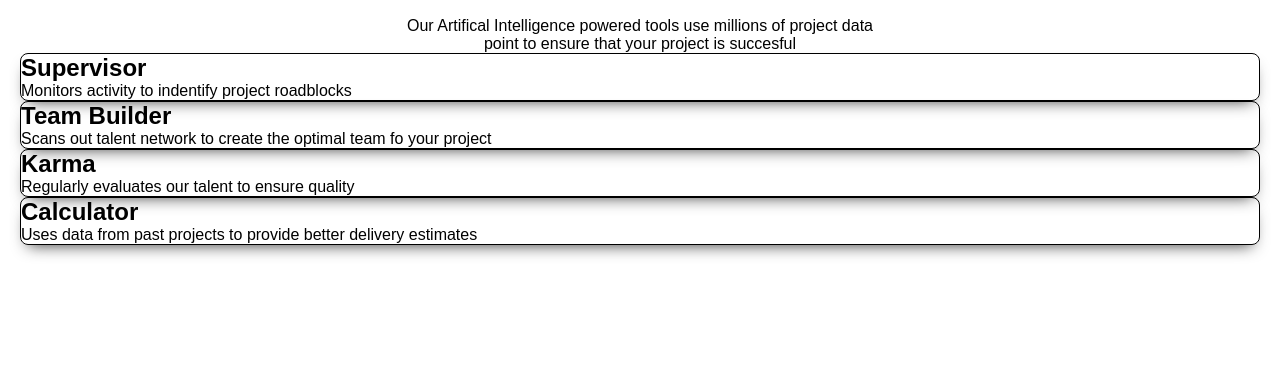
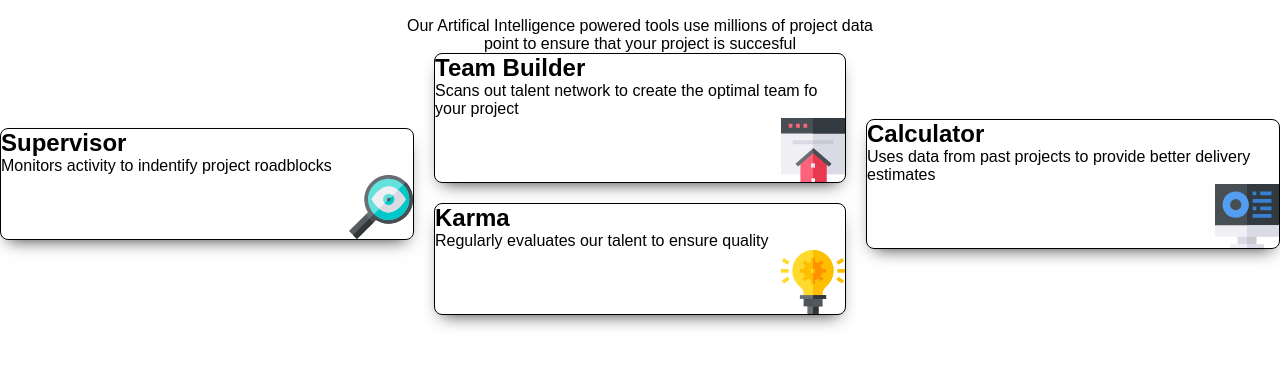
Before and after one commit to Goldor20/0306, a plain HTML site: page 0306/index.html in a window 1280 px wide. Shown: the part 177-544 px from the top of the page. Drawn offline with Linux system fonts and the light colour scheme.

Commit message:
készen van a flexes megoldás is

```diff
--- a/0306/index.css
+++ b/0306/index.css
@@ -34,7 +34,14 @@ header p:first-of-type{
 }
 
 .wrapper {
-    margin: 0 20px 0;
+  display: flex;
+  flex-direction: column;
+  gap: 20px;
+}
+.card{
+    flex-shrink: 1;
+    flex-grow: 1;
+    flex-basis: 0;
 }
 
 @media screen and (min-width: 800px) {
@@ -43,4 +50,18 @@ header p:first-of-type{
     header {
         width: 500px;
     }
+    .wrapper{
+        flex-direction: row;
+            align-items: center;
+
+    }
+    .together{
+        display: flex;
+        flex-direction: column;
+        gap: 20px;
+        flex-shrink: 1;
+        flex-grow: 1;
+        flex-basis: 0;
+
+    }
 }
--- a/0306/index.html
+++ b/0306/index.html
@@ -16,22 +16,24 @@
         <div class="card">
             <h1>Supervisor</h1>
             <p>Monitors activity to indentify project roadblocks</p>
-            <img src="" alt="">
+            <img src="img/icon-supervisor.svg" alt="">
         </div>
+        <div class="together">
         <div class="card">
             <h1>Team Builder</h1>
             <p>Scans out talent network to create the optimal team fo your project</p>
-            <img src="" alt="">
+            <img src="img/icon-team-builder.svg" alt="">
         </div>
         <div class="card">
             <h1>Karma</h1>
             <p>Regularly evaluates our talent to ensure quality</p>
-            <img src="" alt="">
+            <img src="img/icon-karma.svg" alt="">
+        </div>
         </div>
         <div class="card">
             <h1>Calculator</h1>
             <p>Uses data from past projects to provide better delivery estimates</p>
-            <img src="" alt="">
+            <img src="img/icon-calculator.svg" alt="">
         </div>
     </section>
 </body>
```
Also changed, not shown: 0306/img/favicon-32x32.png (added), 0306/img/icon-calculator.svg (added), 0306/img/icon-karma.svg (added), 0306/img/icon-supervisor.svg (added), 0306/img/icon-team-builder.svg (added), 1 other file.
